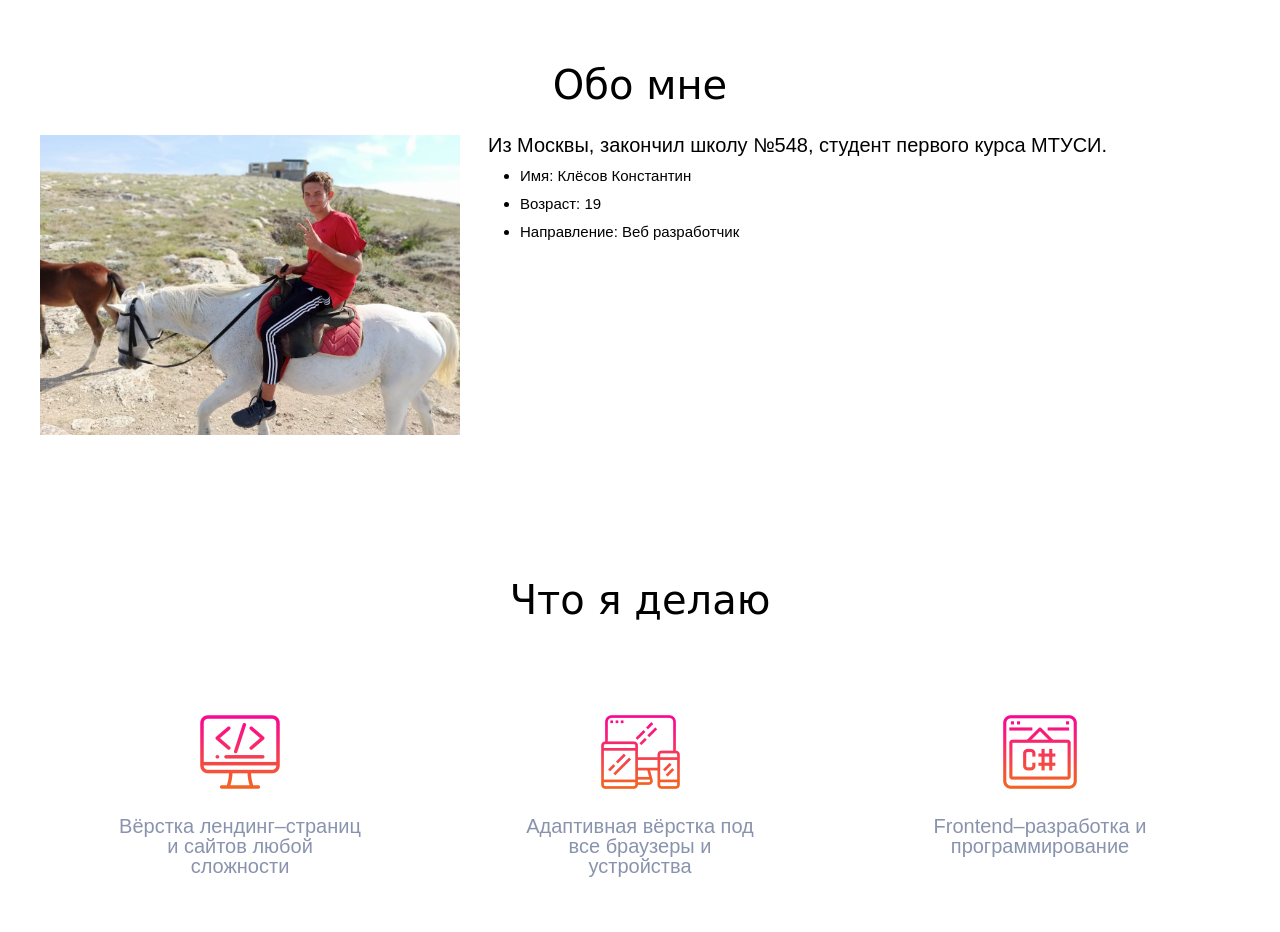
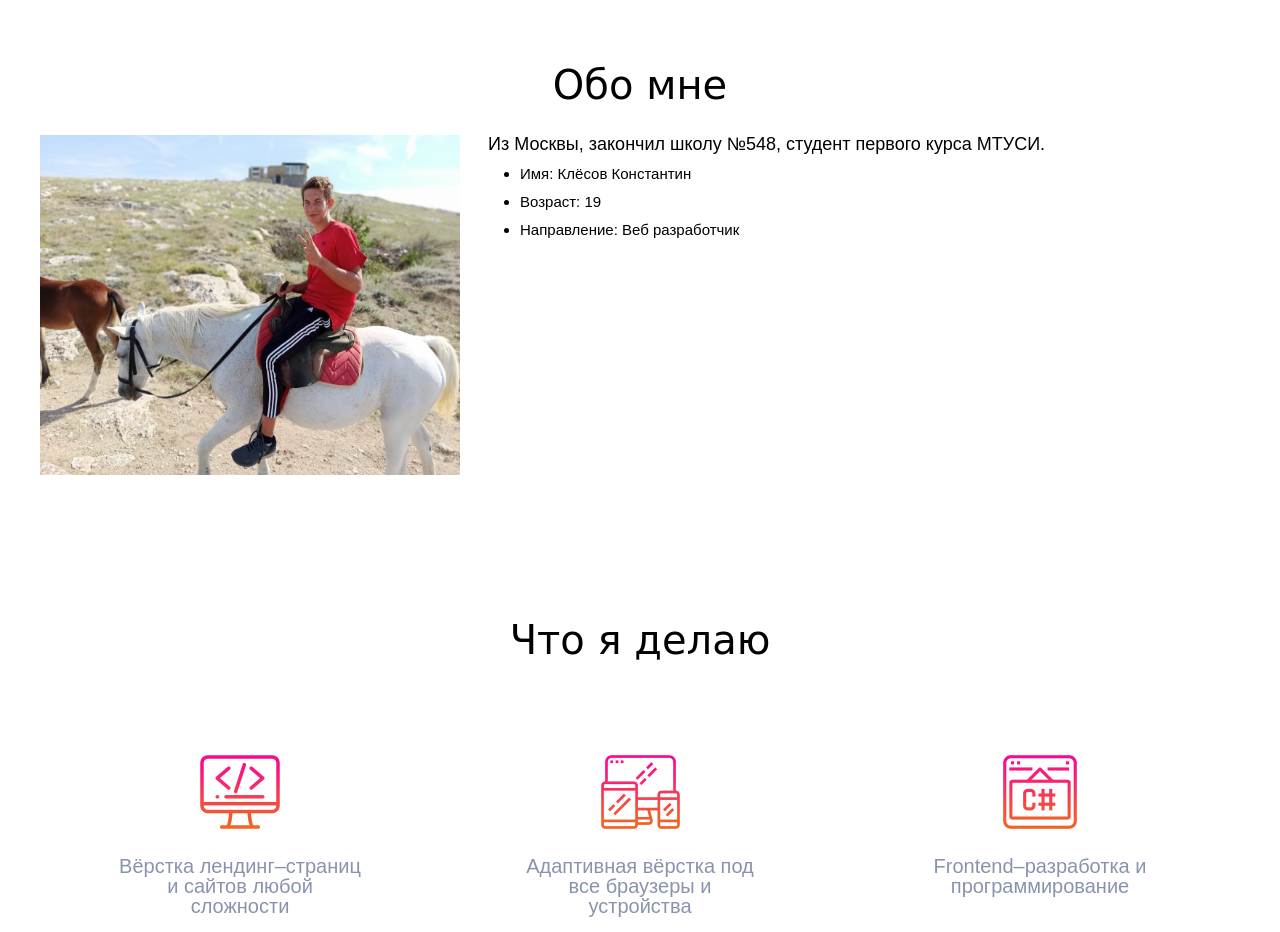
Before and after one commit to KostyaKlesov/frontend-summer, a plain HTML site: page index.html in a window 1280 px wide. Shown: the part 880-1812 px from the top of the page. Drawn offline with Linux system fonts and the light colour scheme.

Commit message:
Update main.css

```diff
--- a/styles/main.css
+++ b/styles/main.css
@@ -118,7 +118,7 @@ h2.header-text{
 }
 
 .about-img{
-  height: 300px;
+  height: 340px;
   width: 420px;
   margin-top: 30px;
 }
@@ -136,9 +136,10 @@ h2.header-text{
 p.about{
   font-family: sans-serif;
   margin-top: 30px;
-  font-size: 20px;
+  font-size: 18px;
   margin-left: 13px;
 }
+
 
 
 .about-list{
```
